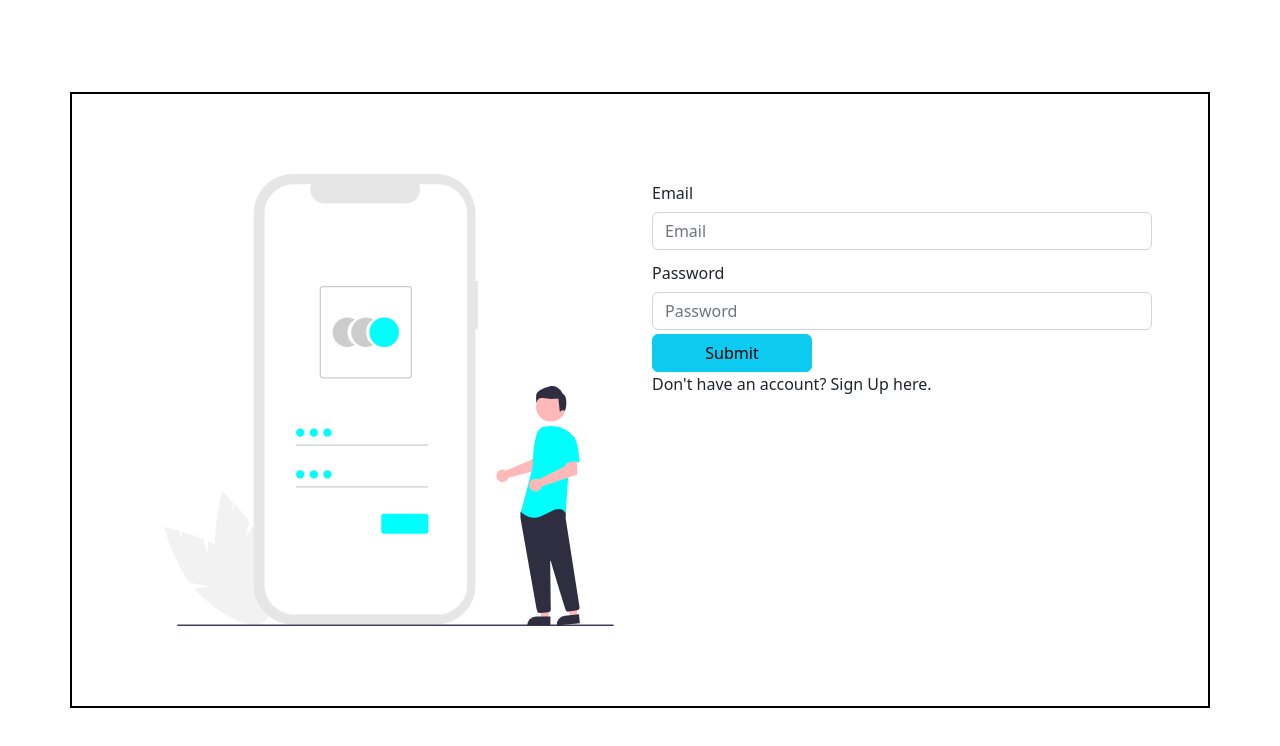
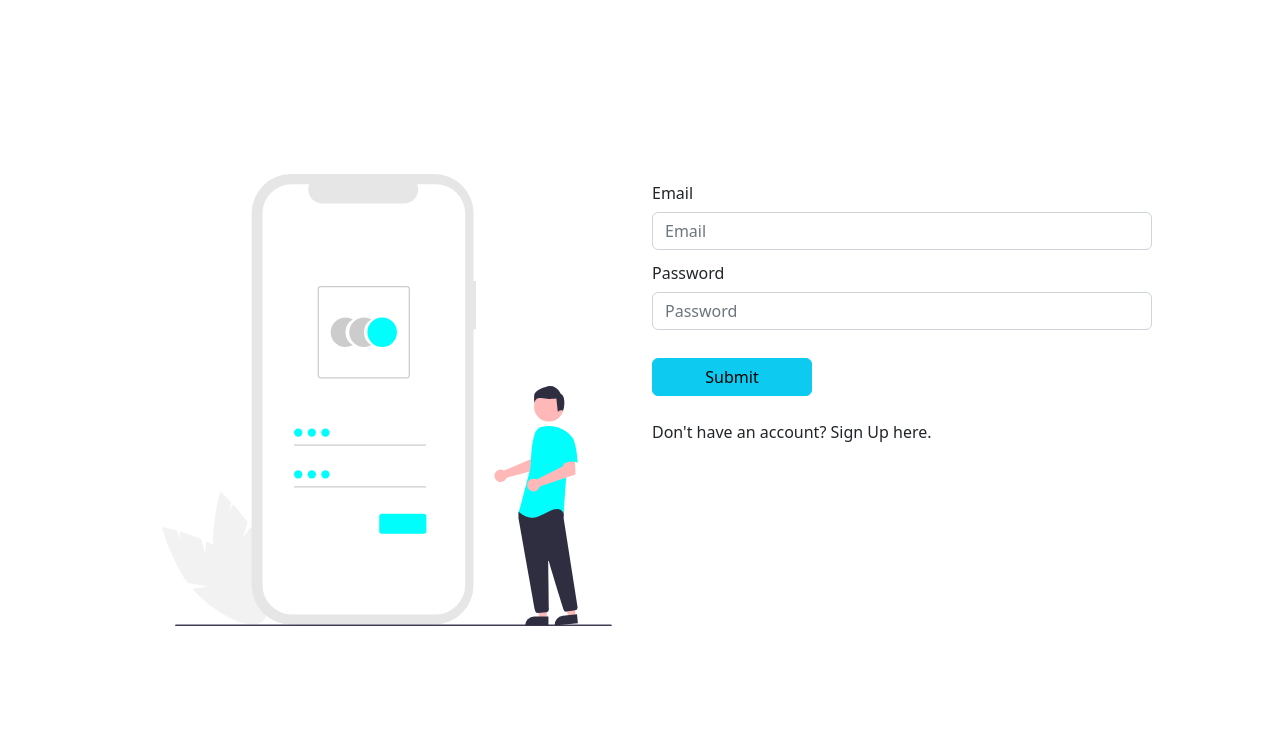
Before and after one commit to laraxlara/ecommerce_app_frontend, a React (Create React App) app: page /signin in a window 1280 px wide. Shown: the top 746 px of the page. Built offline with nearby package versions, Linux system fonts and the light colour scheme; no server answers.

Commit message:
Change button position

```diff
--- a/src/components/SigninForm.jsx
+++ b/src/components/SigninForm.jsx
@@ -266,7 +266,15 @@ const SigninForm = () => {
                   </Col>
                 </Form.Group>
 
-                <Button type="submit" variant="info" style={{ width: "10rem" }}>
+                <Button
+                  type="submit"
+                  variant="info"
+                  style={{
+                    width: "10rem",
+                    marginTop: "1.5rem",
+                    marginBottom: "1.5rem",
+                  }}
+                >
                   Submit
                 </Button>
                 <p onClick={() => setPageType(isSignin ? "signup" : "signin")}>
--- a/src/pages/SigninPage.jsx
+++ b/src/pages/SigninPage.jsx
@@ -1,5 +1,4 @@
 import React from "react";
-import { useNavigate } from "react-router-dom";
 import Container from "react-bootstrap/Container";
 import Row from "react-bootstrap/Row";
 import Col from "react-bootstrap/Col";
@@ -18,7 +17,7 @@ const SigninPage = () => {
           alignItems: "center",
         }}
       >
-        <Row style={{ border: "2px solid black", padding: "5rem" }}>
+        <Row style={{ padding: "5rem" }}>
           <Col lg={6}>
             <img src={image} alt="skmke" style={{ width: "450px" }} />
           </Col>
```
